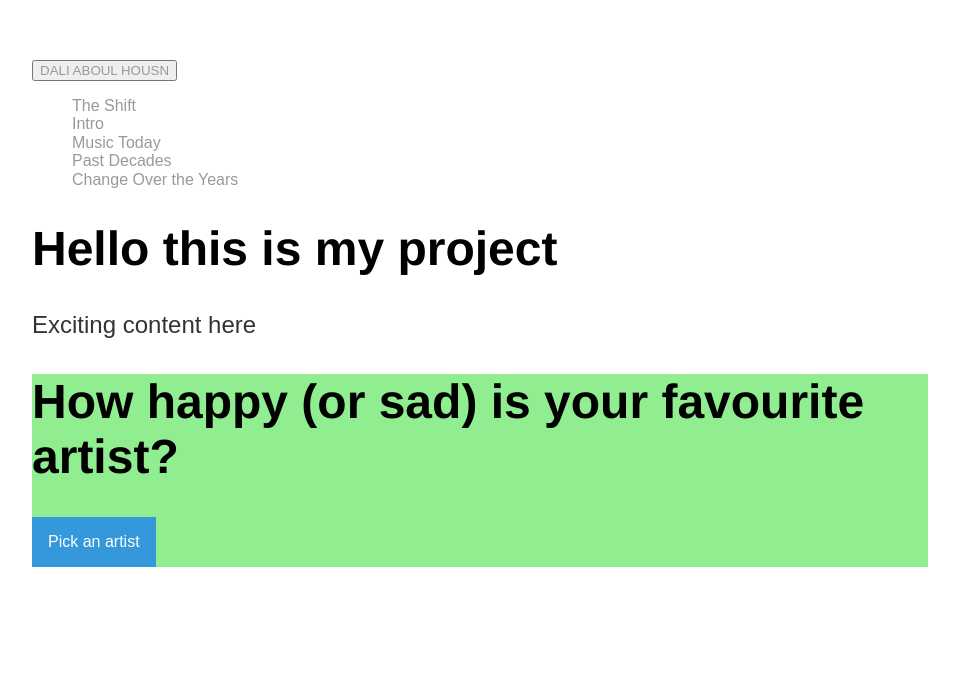
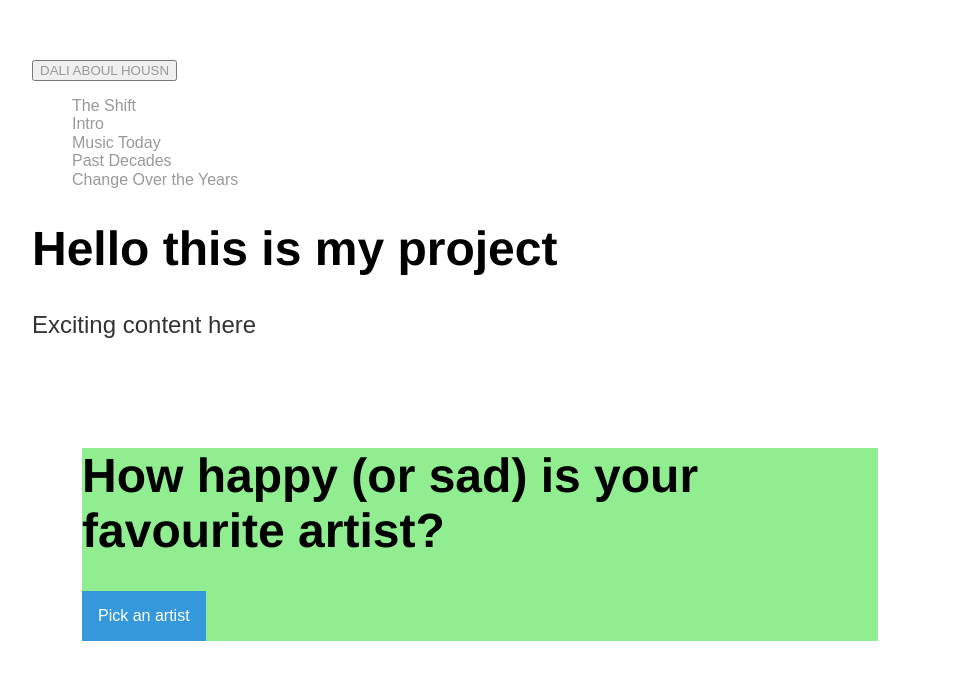
Before and after one commit to ah-dali/ah-dali.github.io, a Jekyll site: the page built from index.html, in a window 1280 px wide. Shown: the top 680 px of the page, without its empty margins (160-1119 px from the left). Built offline with Jekyll 4.4.1, drawn with Linux system fonts in a browser that asks for light colours.

Commit message:
Update main.css

```diff
--- a/css/main.css
+++ b/css/main.css
@@ -45,6 +45,10 @@ p {
     font-size: 1.5em;
     line-height: 1.4em;
     color: #333;
+}
+
+.bs-component {
+  padding: 50px;
 }
 
 .jumbotron {
```
